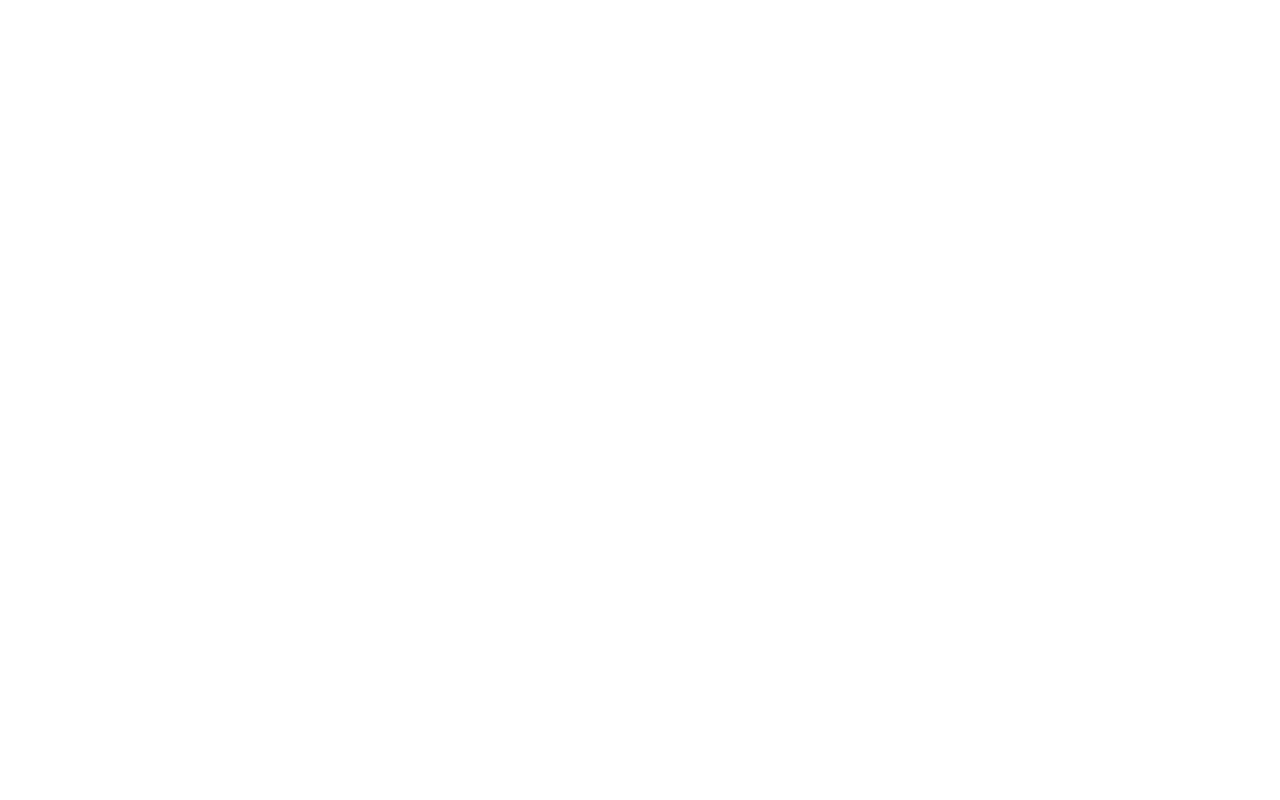
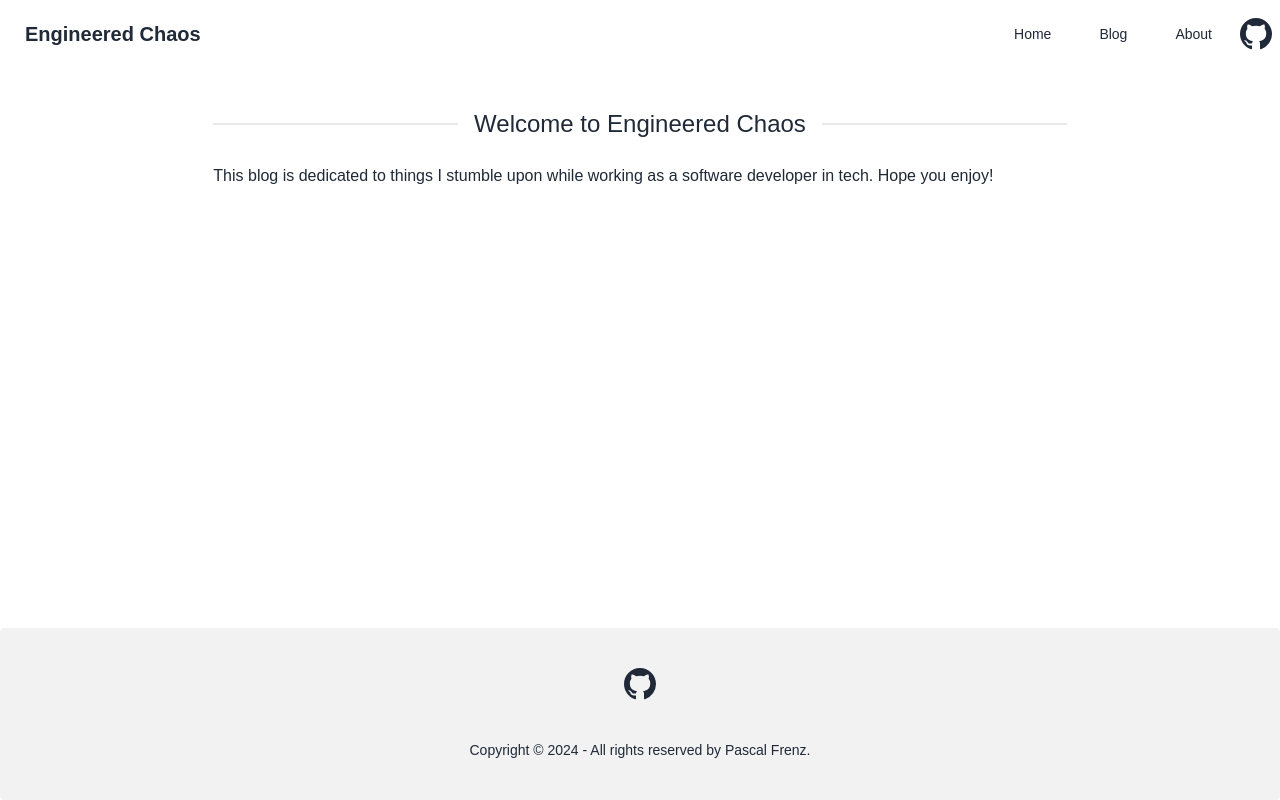
Before and after one commit to PascalFrenz/blog, an Astro site: page /blog/ in a window 1280 px wide. Before the commit this address had no page. Built offline with nearby package versions, Linux system fonts and the light colour scheme; Astro itself is replaced by a stand-in of ours.

Commit message:
configure Astro to deploy from Github Actions

```diff
--- a/astro.config.mjs
+++ b/astro.config.mjs
@@ -6,6 +6,7 @@ import sitemap from '@astrojs/sitemap';
 
 // https://astro.build/config
 export default defineConfig({
-	site: 'https://example.com',
+	site: 'https://pascalfrenz.github.io',
+	base: '/blog',
 	integrations: [mdx(), sitemap(), tailwind()],
 });
--- a/src/components/Header.astro
+++ b/src/components/Header.astro
@@ -10,9 +10,9 @@ import { SITE_TITLE } from '../consts';
 		</div>
 		<div class="flex-none">
 			<ul class="menu menu-horizontal px-1">
-				<li><HeaderLink href="/">Home</HeaderLink></li>
-				<li><HeaderLink href="/blog">Blog</HeaderLink></li>
-				<li><HeaderLink href="/about">About</HeaderLink></li>
+				<li><HeaderLink href="/blog/">Home</HeaderLink></li>
+				<li><HeaderLink href="/blog/blog">Blog</HeaderLink></li>
+				<li><HeaderLink href="/blog/about">About</HeaderLink></li>
 			</ul>
 		</div>
 		<div class="flex-none">
```
